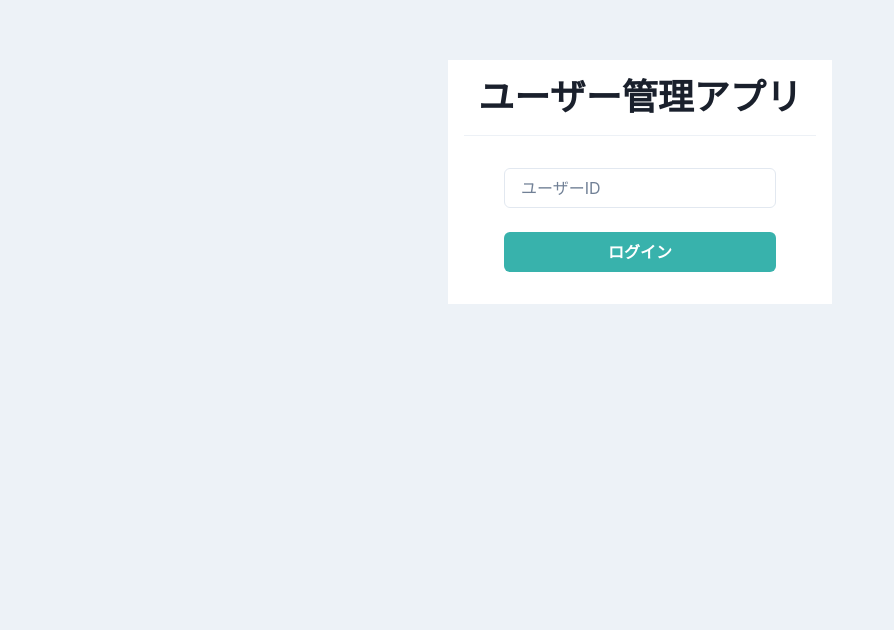
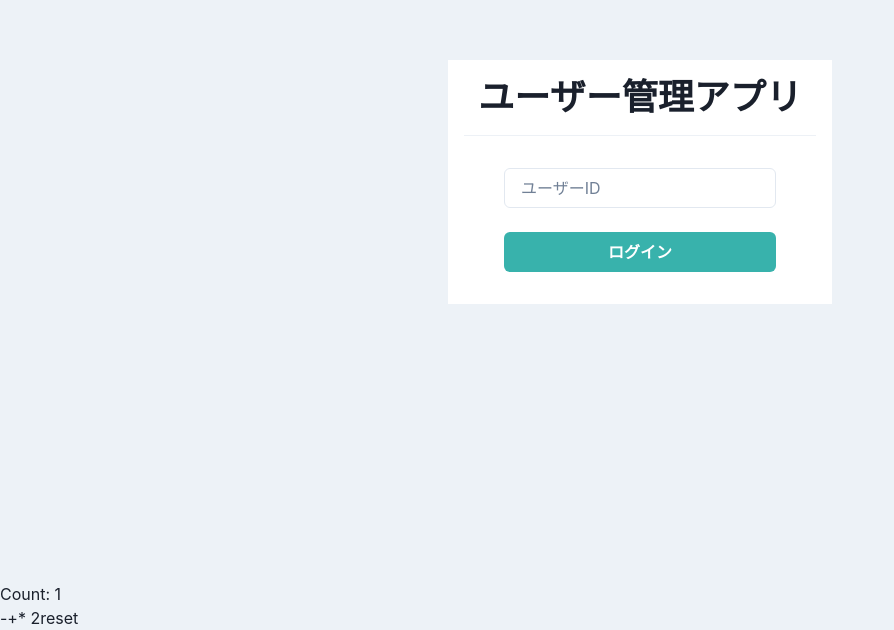
Before and after one commit to JunichiroKohari/react-play, a React (Create React App) app: page / in a window 1280 px wide. Shown: the part 218-848 px from the top of the page, without its empty margins (0-894 px from the left). Before the commit the page ends 800 px from the top, so only its background shows below. Built offline with nearby package versions, Linux system fonts and the light colour scheme.

Commit message:
useReducer

```diff
--- a/src/App.tsx
+++ b/src/App.tsx
@@ -3,6 +3,7 @@ import { BrowserRouter } from 'react-router-dom';
 
 import theme from './theme/theme';
 import './App.css';
+import { Counter } from './components/atoms/Counter';
 import { Router } from './router/Router';
 
 function App() {
@@ -12,6 +13,7 @@ function App() {
         <BrowserRouter>
           <Router />
         </BrowserRouter>
+        <Counter initialValue={1} />
       </ChakraProvider>
     </div>
   );
--- /dev/null
+++ b/src/components/atoms/Counter.tsx
@@ -0,0 +1,37 @@
+import { useReducer } from "react"
+
+type Action = 'DECREMENT' | 'INCREMENT' | 'DOUBLE' | 'RESET'
+
+const reducer = (currentCount: number, action: Action) => {
+  switch (action) {
+    case 'INCREMENT':
+      return currentCount + 1
+    case 'DECREMENT':
+      return currentCount - 1
+    case 'DOUBLE':
+      return currentCount * 2
+    case 'RESET':
+      return 0
+    default:
+      return currentCount
+  }
+}
+
+type CounterProps = {
+  initialValue: number
+}
+
+export const Counter = (props: CounterProps) => {
+  const { initialValue } = props
+  const [count, dispatch] = useReducer(reducer, initialValue)
+
+  return (
+    <div>
+      <p>Count: {count}</p>
+      <button onClick={() => dispatch('DECREMENT')}>-</button>
+      <button onClick={() => dispatch('INCREMENT')}>+</button>
+      <button onClick={() => dispatch('DOUBLE')}>* 2</button>
+      <button onClick={() => dispatch('RESET')}>reset</button>
+    </div>
+  )
+}
```
